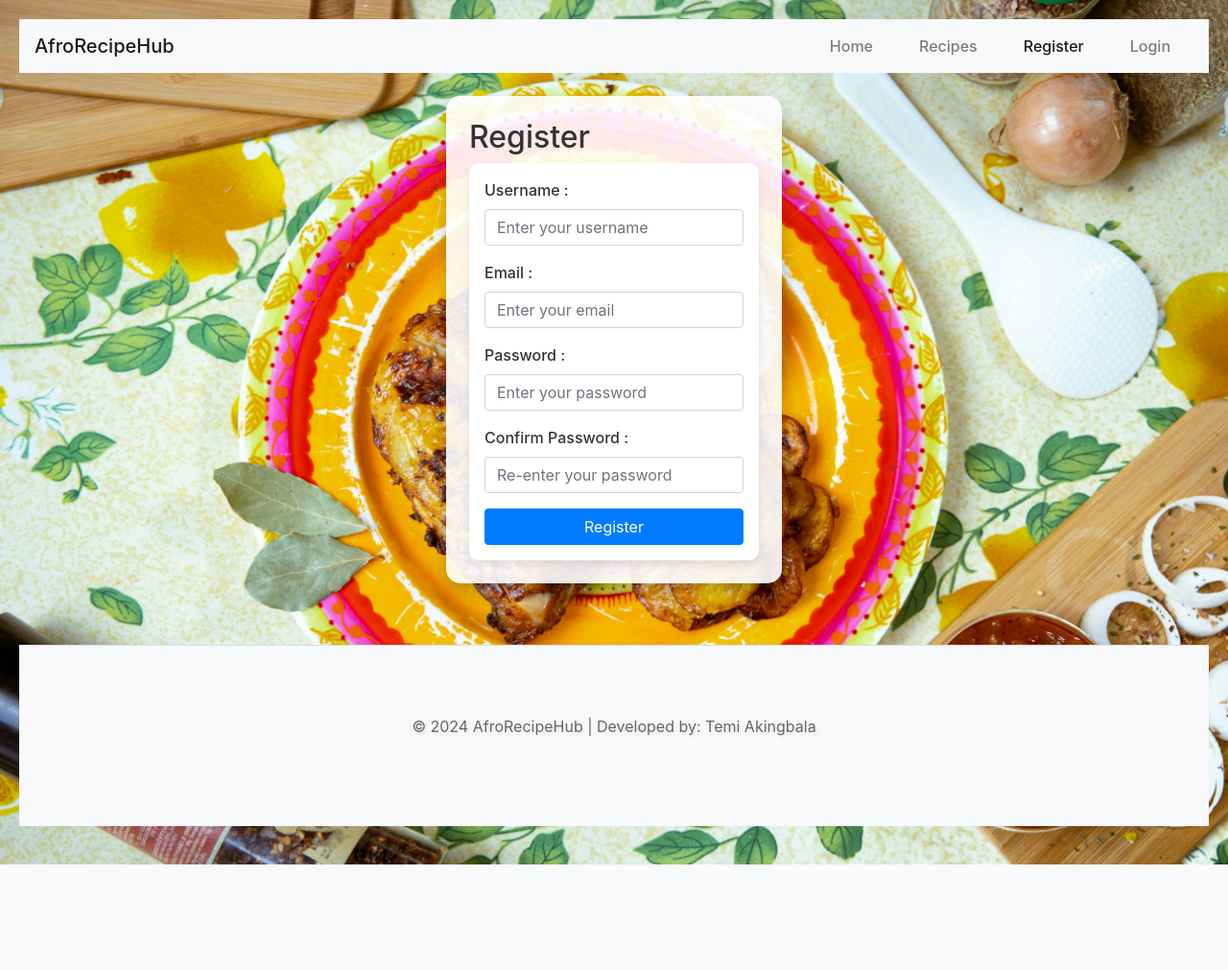
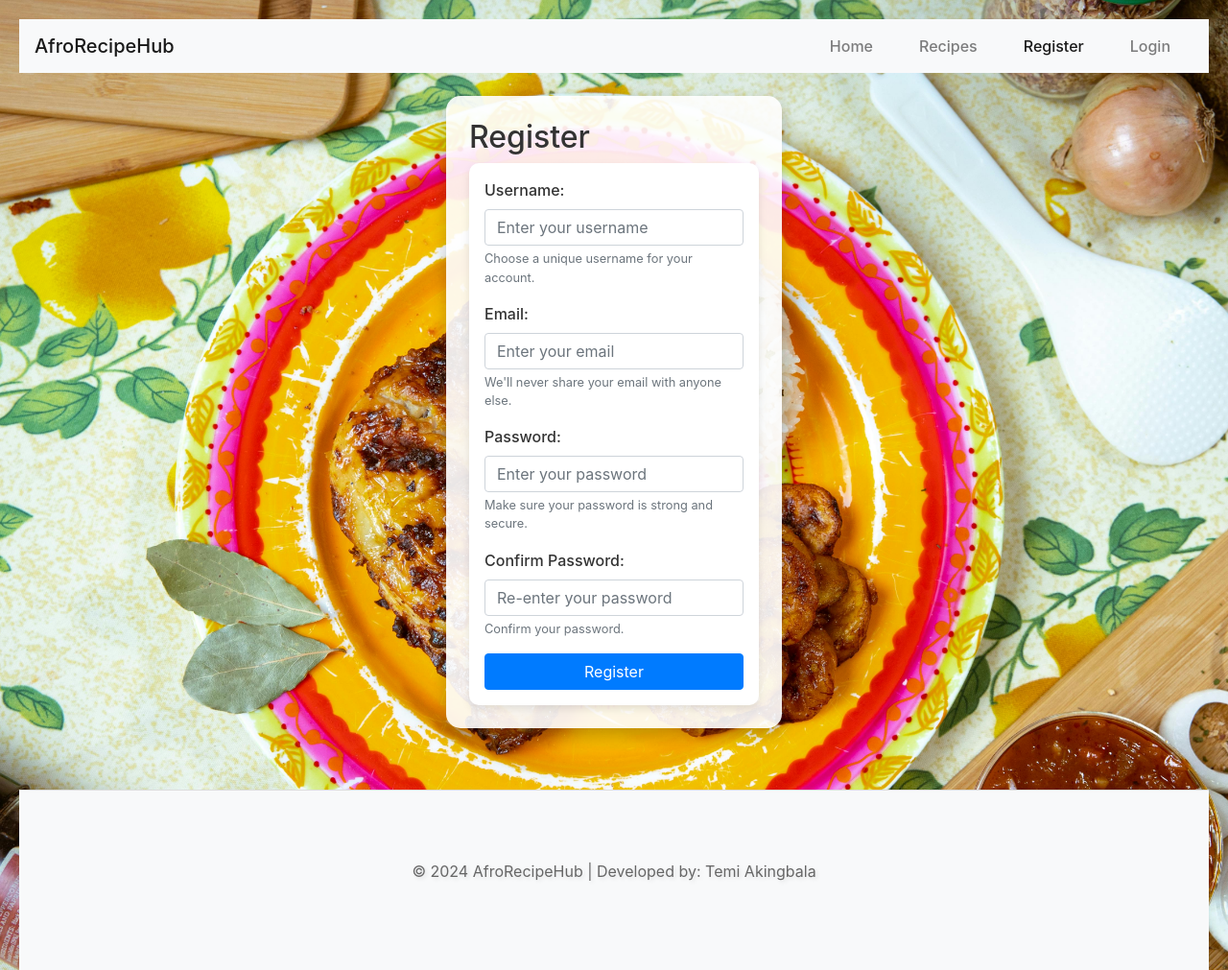
Before and after one commit to topesoul/afrorecipehub, a Flask app: page /register in a window 1280 px wide. Shown: the top 1011 px of the page at 96% size. Before the commit the page ends 901 px from the top, so only its background shows below. Run offline with Flask 2, Linux system fonts and the light colour scheme; parts of the project's set-up code (start-up, migrations or seed data) failed here and were passed over; some libraries are stand-ins or nearby versions.

Commit message:
### Improve accessibility and user guidance in registration form
Enhanced the registration template by adding ARIA labels and help text for form fields to improve accessibility and provide clearer user guidance. This ensures users understand input requirements, helping reduce registration errors.

- Added ARIA label to the form for screen readers.
- Introduced help text for username, email, password, and confirm password fields.

```diff
--- a/recipehub/templates/register.html
+++ b/recipehub/templates/register.html
@@ -4,11 +4,12 @@
 {% block content %}
 <div class="auth-card">
     <h2>Register</h2>
-    <form method="POST" action="{{ url_for('auth.register') }}">
+    <form method="POST" action="{{ url_for('auth.register') }}" aria-label="Register a new account">
         {{ form.hidden_tag() }}
         <div class="form-group">
-            <label for="username">Username :</label>
-            {{ form.username(class="form-control", id="username") }}
+            <label for="username">Username:</label>
+            {{ form.username }}
+            <small id="usernameHelp" class="form-text text-muted">Choose a unique username for your account.</small>
             {% if form.username.errors %}
                 <small class="form-text text-danger">
                     {{ form.username.errors[0] }}
@@ -16,8 +17,9 @@
             {% endif %}
         </div>
         <div class="form-group">
-            <label for="email">Email :</label>
-            {{ form.email(class="form-control", id="email") }}
+            <label for="email">Email:</label>
+            {{ form.email }}
+            <small id="emailHelp" class="form-text text-muted">We'll never share your email with anyone else.</small>
             {% if form.email.errors %}
                 <small class="form-text text-danger">
                     {{ form.email.errors[0] }}
@@ -25,8 +27,9 @@
             {% endif %}
         </div>
         <div class="form-group">
-            <label for="password">Password :</label>
-            {{ form.password(class="form-control", id="password") }}
+            <label for="password">Password:</label>
+            {{ form.password }}
+            <small id="passwordHelp" class="form-text text-muted">Make sure your password is strong and secure.</small>
             {% if form.password.errors %}
                 <small class="form-text text-danger">
                     {{ form.password.errors[0] }}
@@ -34,8 +37,9 @@
             {% endif %}
         </div>
         <div class="form-group">
-            <label for="confirm_password">Confirm Password :</label>
-            {{ form.confirm_password(class="form-control", id="confirm_password") }}
+            <label for="confirm_password">Confirm Password:</label>
+            {{ form.confirm_password }}
+            <small id="confirmPasswordHelp" class="form-text text-muted">Confirm your password.</small>
             {% if form.confirm_password.errors %}
                 <small class="form-text text-danger">
                     {{ form.confirm_password.errors[0] }}
```
